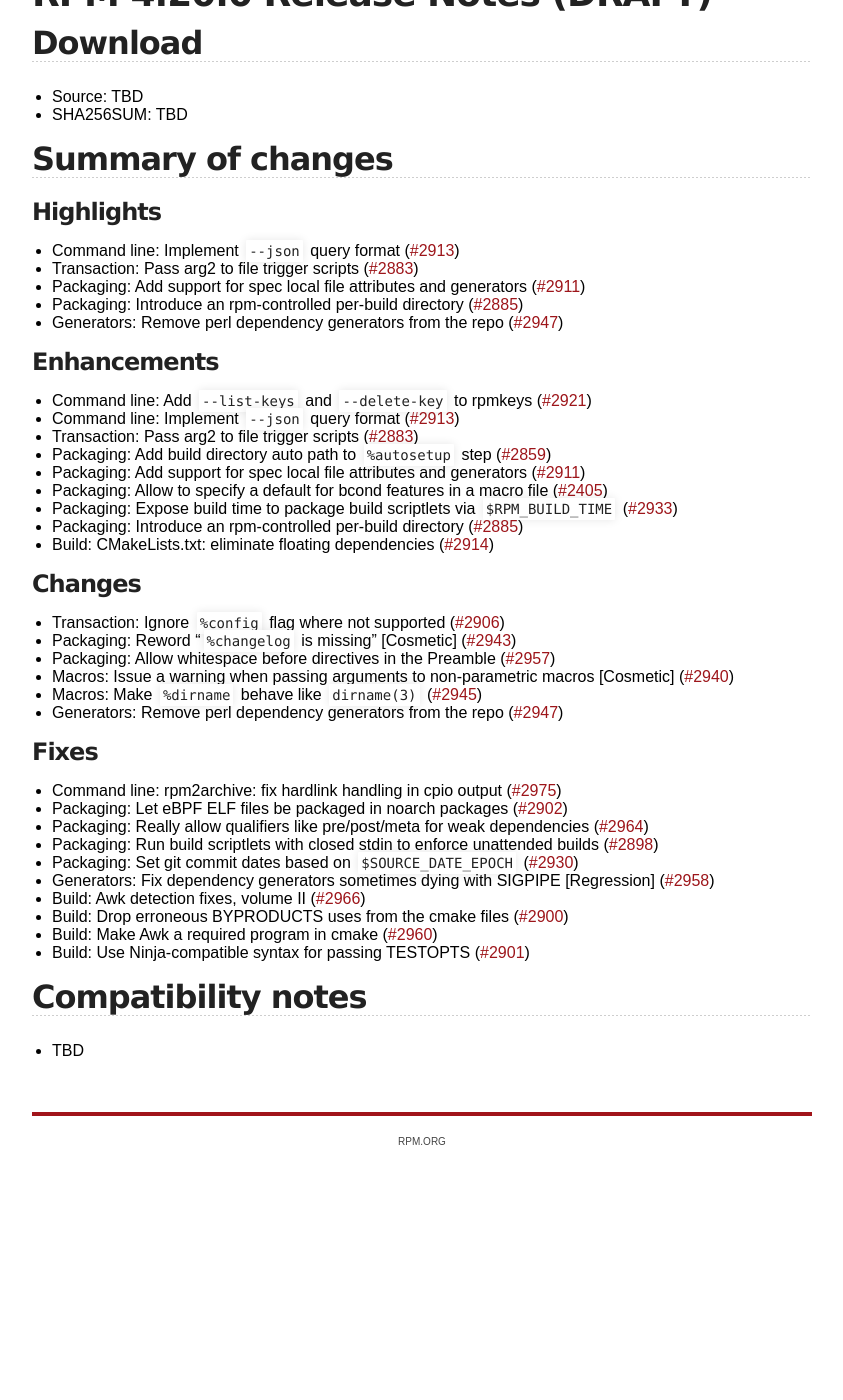
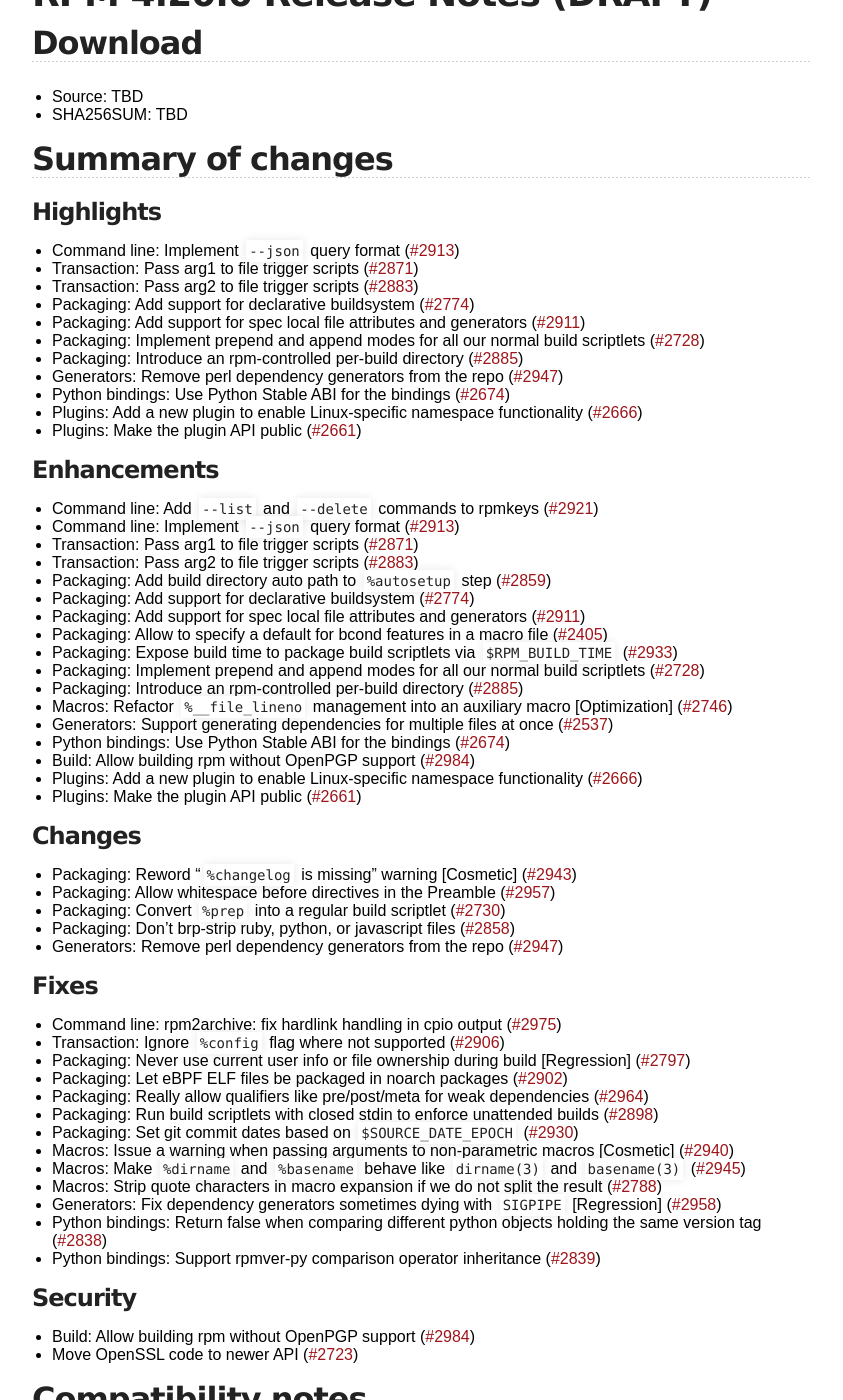
Before and after one commit to rpm-software-management/rpm-web, a Jekyll site: the page built from wiki/Releases/4.20.0.md, in a window 1280 px wide and 1400 px high, scrolled down 261 px. Shown: the whole window, without its empty margins (218-1061 px from the left). Built offline with Jekyll 4.4.1, drawn with Linux system fonts in a browser that asks for light colours; before the commit the page ends 1442 px from its top, so only the background shows below that; some of the changed text lies outside the part shown.

Commit message:
Update 4.20.0 draft release notes
Thanks Panu for the feedback, the very initial version was quite rough
and missing a lot of good stuff.

```diff
--- a/wiki/Releases/4.20.0.md
+++ b/wiki/Releases/4.20.0.md
@@ -12,41 +12,62 @@ title: rpm.org - Releases
 ## Summary of changes
 ### Highlights
 * Command line: Implement `--json` query format ([#2913](https://github.com/rpm-software-management/rpm/pull/2913))
+* Transaction: Pass arg1 to file trigger scripts ([#2871](https://github.com/rpm-software-management/rpm/pull/2871))
 * Transaction: Pass arg2 to file trigger scripts ([#2883](https://github.com/rpm-software-management/rpm/pull/2883))
+* Packaging: Add support for declarative buildsystem ([#2774](https://github.com/rpm-software-management/rpm/pull/2774))
 * Packaging: Add support for spec local file attributes and generators ([#2911](https://github.com/rpm-software-management/rpm/pull/2911))
+* Packaging: Implement prepend and append modes for all our normal build scriptlets ([#2728](https://github.com/rpm-software-management/rpm/pull/2728))
 * Packaging: Introduce an rpm-controlled per-build directory ([#2885](https://github.com/rpm-software-management/rpm/pull/2885))
 * Generators: Remove perl dependency generators from the repo ([#2947](https://github.com/rpm-software-management/rpm/pull/2947))
+* Python bindings: Use Python Stable ABI for the bindings ([#2674](https://github.com/rpm-software-management/rpm/pull/2674))
+* Plugins: Add a new plugin to enable Linux-specific namespace functionality ([#2666](https://github.com/rpm-software-management/rpm/pull/2666))
+* Plugins: Make the plugin API public ([#2661](https://github.com/rpm-software-management/rpm/pull/2661))
 
 ### Enhancements
-* Command line: Add `--list-keys` and `--delete-key` to rpmkeys ([#2921](https://github.com/rpm-software-management/rpm/pull/2921))
+* Command line: Add `--list` and `--delete` commands to rpmkeys ([#2921](https://github.com/rpm-software-management/rpm/pull/2921))
 * Command line: Implement `--json` query format ([#2913](https://github.com/rpm-software-management/rpm/pull/2913))
+* Transaction: Pass arg1 to file trigger scripts ([#2871](https://github.com/rpm-software-management/rpm/pull/2871))
 * Transaction: Pass arg2 to file trigger scripts ([#2883](https://github.com/rpm-software-management/rpm/pull/2883))
 * Packaging: Add build directory auto path to `%autosetup` step ([#2859](https://github.com/rpm-software-management/rpm/pull/2859))
+* Packaging: Add support for declarative buildsystem ([#2774](https://github.com/rpm-software-management/rpm/pull/2774))
 * Packaging: Add support for spec local file attributes and generators ([#2911](https://github.com/rpm-software-management/rpm/pull/2911))
 * Packaging: Allow to specify a default for bcond features in a macro file ([#2405](https://github.com/rpm-software-management/rpm/pull/2405))
 * Packaging: Expose build time to package build scriptlets via `$RPM_BUILD_TIME` ([#2933](https://github.com/rpm-software-management/rpm/pull/2933))
+* Packaging: Implement prepend and append modes for all our normal build scriptlets ([#2728](https://github.com/rpm-software-management/rpm/pull/2728))
 * Packaging: Introduce an rpm-controlled per-build directory ([#2885](https://github.com/rpm-software-management/rpm/pull/2885))
-* Build: CMakeLists.txt: eliminate floating dependencies ([#2914](https://github.com/rpm-software-management/rpm/pull/2914))
+* Macros: Refactor `%__file_lineno` management into an auxiliary macro [Optimization] ([#2746](https://github.com/rpm-software-management/rpm/pull/2746))
+* Generators: Support generating dependencies for multiple files at once ([#2537](https://github.com/rpm-software-management/rpm/pull/2537))
+* Python bindings: Use Python Stable ABI for the bindings ([#2674](https://github.com/rpm-software-management/rpm/pull/2674))
+* Build: Allow building rpm without OpenPGP support ([#2984](https://github.com/rpm-software-management/rpm/pull/2984))
+* Plugins: Add a new plugin to enable Linux-specific namespace functionality ([#2666](https://github.com/rpm-software-management/rpm/pull/2666))
+* Plugins: Make the plugin API public ([#2661](https://github.com/rpm-software-management/rpm/pull/2661))
 
 ### Changes
-* Transaction: Ignore `%config` flag where not supported ([#2906](https://github.com/rpm-software-management/rpm/pull/2906))
-* Packaging: Reword "`%changelog` is missing" [Cosmetic] ([#2943](https://github.com/rpm-software-management/rpm/pull/2943))
+* Packaging: Reword "`%changelog` is missing" warning [Cosmetic] ([#2943](https://github.com/rpm-software-management/rpm/pull/2943))
 * Packaging: Allow whitespace before directives in the Preamble ([#2957](https://github.com/rpm-software-management/rpm/pull/2957))
-* Macros: Issue a warning when passing arguments to non-parametric macros [Cosmetic] ([#2940](https://github.com/rpm-software-management/rpm/pull/2940))
-* Macros: Make `%dirname` behave like `dirname(3)` ([#2945](https://github.com/rpm-software-management/rpm/pull/2945))
+* Packaging: Convert `%prep` into a regular build scriptlet ([#2730](https://github.com/rpm-software-management/rpm/pull/2730))
+* Packaging: Don't brp-strip ruby, python, or javascript files ([#2858](https://github.com/rpm-software-management/rpm/pull/2858))
 * Generators: Remove perl dependency generators from the repo ([#2947](https://github.com/rpm-software-management/rpm/pull/2947))
 
 ### Fixes
 * Command line: rpm2archive: fix hardlink handling in cpio output ([#2975](https://github.com/rpm-software-management/rpm/pull/2975))
+* Transaction: Ignore `%config` flag where not supported ([#2906](https://github.com/rpm-software-management/rpm/pull/2906))
+* Packaging: Never use current user info or file ownership during build [Regression] ([#2797](https://github.com/rpm-software-management/rpm/pull/2797))
 * Packaging: Let eBPF ELF files be packaged in noarch packages ([#2902](https://github.com/rpm-software-management/rpm/pull/2902))
 * Packaging: Really allow qualifiers like pre/post/meta for weak dependencies ([#2964](https://github.com/rpm-software-management/rpm/pull/2964))
 * Packaging: Run build scriptlets with closed stdin to enforce unattended builds ([#2898](https://github.com/rpm-software-management/rpm/pull/2898))
 * Packaging: Set git commit dates based on `$SOURCE_DATE_EPOCH` ([#2930](https://github.com/rpm-software-management/rpm/pull/2930))
-* Generators: Fix dependency generators sometimes dying with SIGPIPE [Regression] ([#2958](https://github.com/rpm-software-management/rpm/pull/2958))
-* Build: Awk detection fixes, volume II ([#2966](https://github.com/rpm-software-management/rpm/pull/2966))
-* Build: Drop erroneous BYPRODUCTS uses from the cmake files ([#2900](https://github.com/rpm-software-management/rpm/pull/2900))
-* Build: Make Awk a required program in cmake ([#2960](https://github.com/rpm-software-management/rpm/pull/2960))
-* Build: Use Ninja-compatible syntax for passing TESTOPTS ([#2901](https://github.com/rpm-software-management/rpm/pull/2901))
+* Macros: Issue a warning when passing arguments to non-parametric macros [Cosmetic] ([#2940](https://github.com/rpm-software-management/rpm/pull/2940))
+* Macros: Make `%dirname` and `%basename` behave like `dirname(3)` and `basename(3)` ([#2945](https://github.com/rpm-software-management/rpm/pull/2945))
+* Macros: Strip quote characters in macro expansion if we do not split the result ([#2788](https://github.com/rpm-software-management/rpm/pull/2788))
+* Generators: Fix dependency generators sometimes dying with `SIGPIPE` [Regression] ([#2958](https://github.com/rpm-software-management/rpm/pull/2958))
+* Python bindings: Return false when comparing different python objects holding the same version tag ([#2838](https://github.com/rpm-software-management/rpm/pull/2838))
+* Python bindings: Support rpmver-py comparison operator inheritance ([#2839](https://github.com/rpm-software-management/rpm/pull/2839))
+
+### Security
+* Build: Allow building rpm without OpenPGP support ([#2984](https://github.com/rpm-software-management/rpm/pull/2984))
+* Move OpenSSL code to newer API ([#2723](https://github.com/rpm-software-management/rpm/pull/2723))
 
 ## Compatibility notes
-* TBD
+* The `%patchN` macro syntax (where `N` is a patch number) is now obsolete and
+  will produce a build error.  Use `%patch N` (or `%patch -P N`) instead.
```
